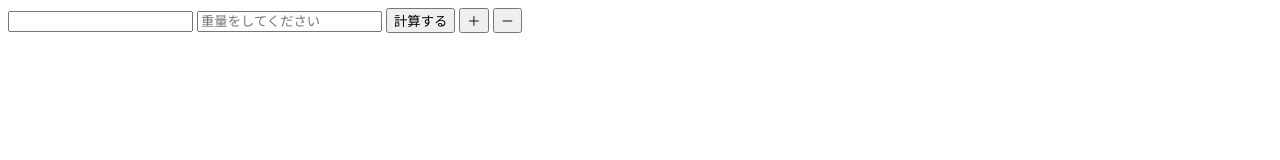
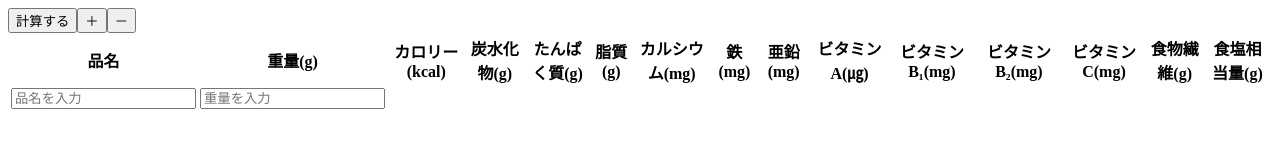
Before and after one commit to satojin219/food, a plain HTML site: page src/index.html in a window 1280 px wide. Drawn offline with Linux system fonts and the light colour scheme; no server answers.

Commit message:
表を作成

```diff
--- a/src/index.html
+++ b/src/index.html
@@ -1,22 +1,78 @@
 <!DOCTYPE html>
 <html lang="ja">
+
 <head>
   <meta charset="UTF-8">
   <meta http-equiv="X-UA-Compatible" content="IE=edge">
   <meta name="viewport" content="width=device-width, initial-scale=1.0">
+  <link rel="stylesheet" href="style.css">
   <title>食品成分表</title>
 </head>
+
 <body>
   <form name="form1" action="">
-  <input name="food" type="text" id="food" value="" placeholder="">
-  <input id="number" type="text" placeholder="重量をしてください">
-  <input id="exec" type="button" value="計算する" class="button" />
 
-  <input type="button" class="add" value="＋">
-  <input type="button" class="delete" value="－">
-</form>
+    <table>
+
+      <tr>
+        <th>品名</th>
+        <th>重量(g)</th>
+        <div class="wrapper">
+          <th>カロリー(kcal)</th>
+          <th>炭水化物(g)</th>
+          <th>たんぱく質(g)</th>
+          <th>脂質(g)</th>
+          <th>カルシウム(mg)</th>
+          <th>鉄(mg)</th>
+          <th>亜鉛(mg)</th>
+          <th>ビタミンA(㎍)</th>
+          <th>ビタミンB₁(mg)</th>
+          <th>ビタミンB₂(mg)</th>
+          <th>ビタミンC(mg)</th>
+          <th>食物繊維(g)</th>
+          <th>食塩相当量(g)</th>
+        </div>
+      </tr>
+      <tr>
+        <td>
+          <input name="food" type="text" id="food" value="" placeholder="品名を入力">
+        </td>
+        <td>
+          <input id="number" type="text" placeholder="重量を入力">
+        </td>
+        <div class="wrapper">
+
+          <td></td>
+          <td></td>
+          <td></td>
+          <td></td>
+          <td></td>
+          <td></td>
+          <td></td>
+          <td></td>
+          <td></td>
+          <td></td>
+          <td></td>
+          <td></td>
+          <td></td>
+        </div>
+        </tr>
+
+
+      <input type="button" class="button" value="計算する">
+      <input type="button" class="add" value="＋">
+      <input type="button" class="delete" value="－">
+    </table>
+
+  </form>
   <div class="food_composition"></div>
 
-  <script src="./node_modules/suggestrap/lib/suggestrap.js"></script>
+
+
+
+
+  <script src="../node_modules/suggestrap/lib/suggestrap.js"></script>
   <script src="main.js"></script>
+
+
 </html>
--- a/src/main.js
+++ b/src/main.js
@@ -22,11 +22,13 @@ fetch(API)
     const composition = document.querySelector('.food_composition');
     const num=document.querySelector('#number');
     button.addEventListener('click', () => {
-      const value = document.forms[0].elements[0].value;
+      const textbox =document.getElementById("food");
+      const value=textbox.value;
 
       let food_list = food_lists.filter((item) => {
         return (value == item.food_name);
       });
+
 
 
       const nutrition = `<ul>
@@ -48,7 +50,7 @@ fetch(API)
 
       composition.innerHTML = nutrition;
 
-
+      console.log();
     });
 
   })
--- /dev/null
+++ b/src/style.scss
@@ -0,0 +1,4 @@
+.wrapper{
+  overflow-x:  scroll;
+
+}
```
Also changed, not shown: src/style.css (added), 1 other file.
